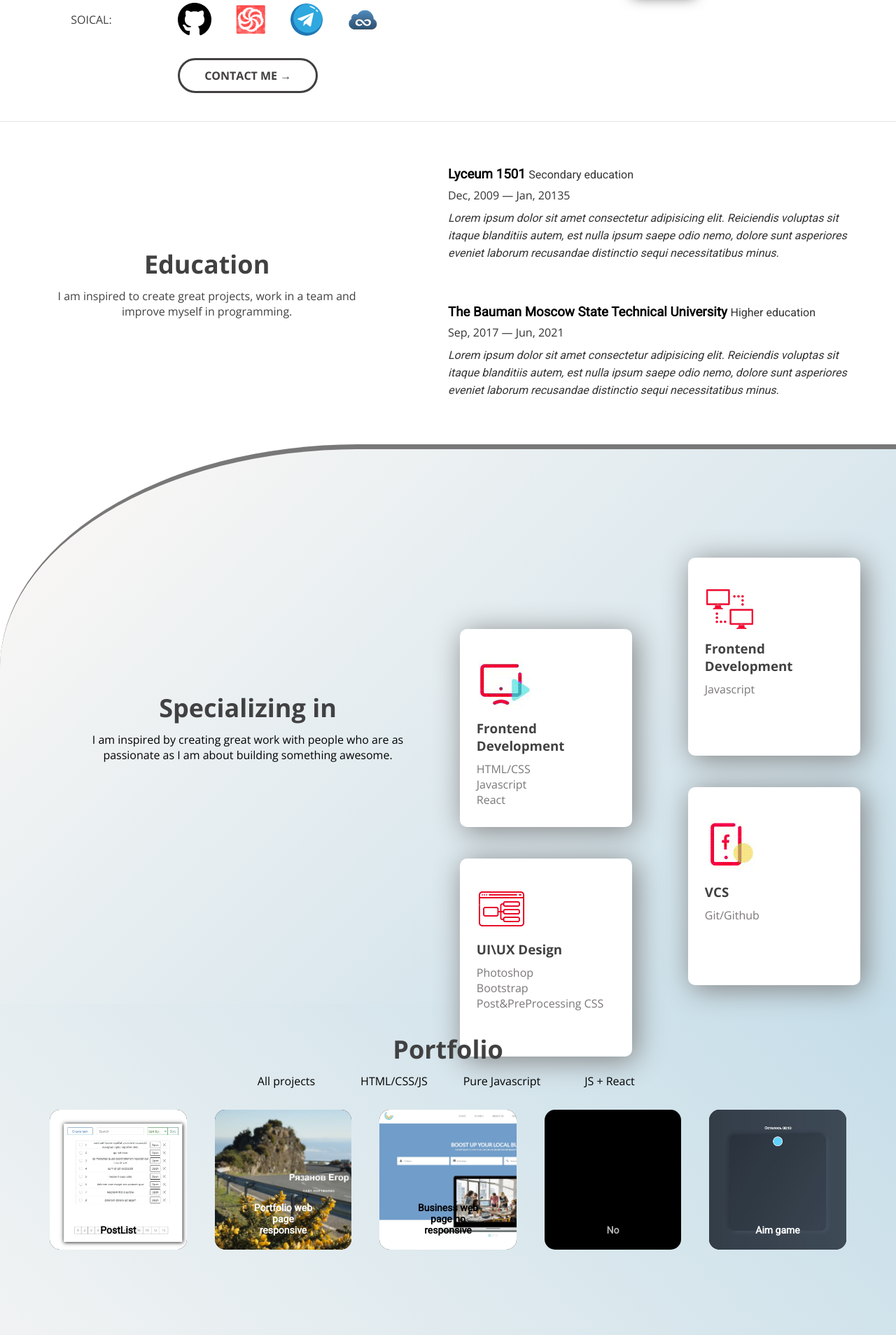
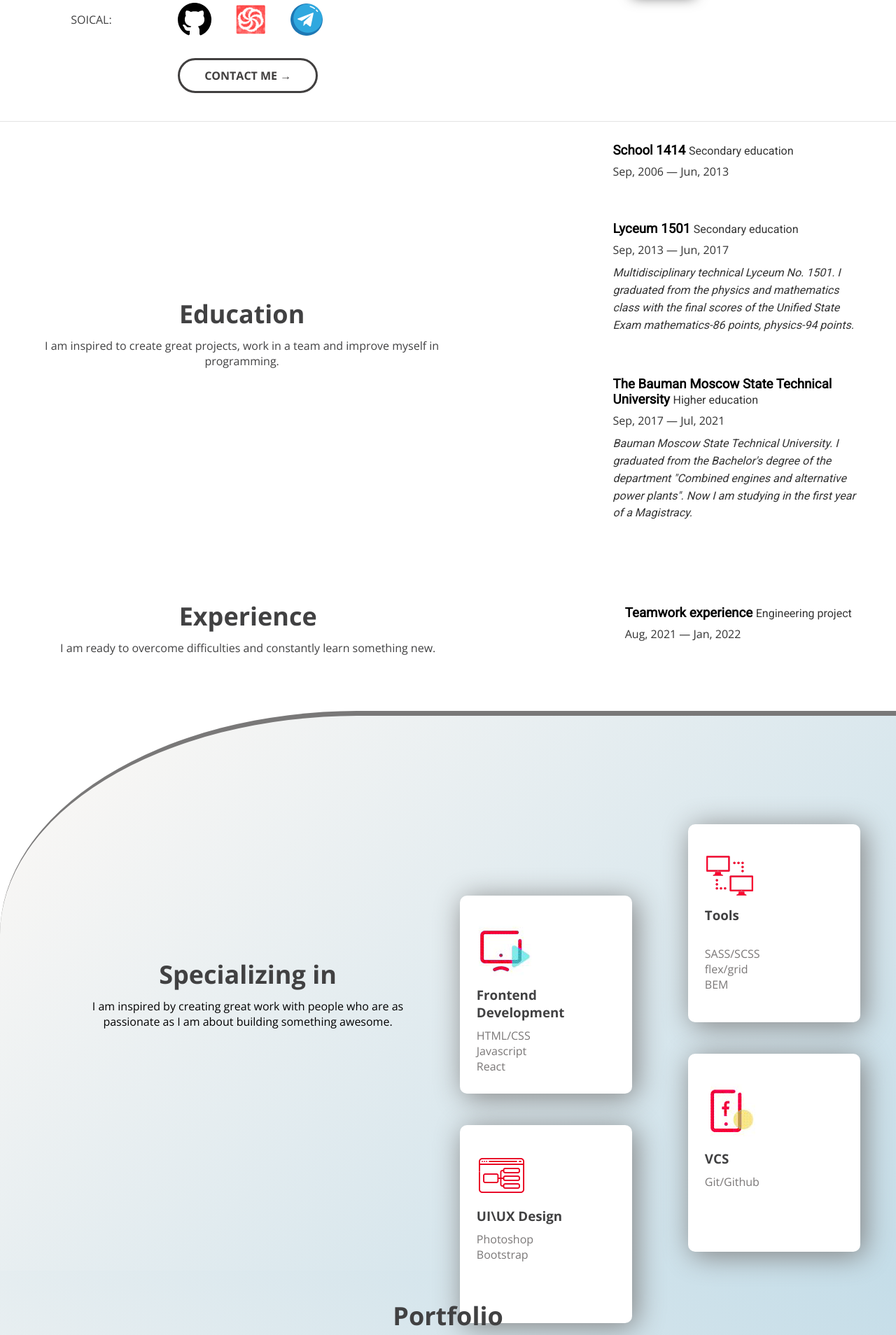
Before and after one commit to RyazanovE/Main-portfolio, a plain HTML site: page index.html in a window 1280 px wide. Shown: the part 329-2237 px from the top of the page at 70% size. Drawn offline with nearby package versions, Linux system fonts and the light colour scheme.

Commit message:
notebook c

```diff
--- a/index.html
+++ b/index.html
@@ -60,7 +60,7 @@
                        <a href="https://github.com/RyazanovE" target="_blank" style="background-image: url(./images/about-me/git.jpg);"></a>
                        <a href="https://www.codewars.com/users/tigrEK9" target="_blank" style="background-image: url(./images/about-me/codewars.png);"></a>
                        <a href="https://t.me/tigrEK9" target="_blank" style="background-image: url(./images/about-me/telegram.png);"></a>
-                       <a href="https://jsfiddle.net/user/tigrEK9/fiddles/" target="_blank" style="background-image: url(./images/about-me/jsfiddle.png);"></a>
+                       <!-- <a href="https://jsfiddle.net/user/tigrEK9/fiddles/" target="_blank" style="background-image: url(./images/about-me/jsfiddle.png);"></a> -->
                    </div>
                    <button id="contact-me-button" class="contact-me-button">contact me	&#8594</button>
                 </div>
@@ -72,7 +72,7 @@
     </section>
 
     <section id="education" class="education">
-        <div class="container">
+        <div style="min-height: 60vh" class="container">
             <div class="education-content">
                     <div class="education-text">
                         <h1>Education</h1>
@@ -82,19 +82,45 @@
             <div class="education-centers">
                 <div class="center">
                     <div>
+                        <h3>School 1414 <span>Secondary education</span></h3>
+                        <h4>Sep, 2006 — Jun, 2013</h4>
+
+                    </div>
+                    <div>
                         <h3>Lyceum 1501 <span>Secondary education</span></h3>
-                        <h4>Dec, 2009 — Jan, 20135</h4>
-                        <p>Lorem ipsum dolor sit amet consectetur adipisicing elit. Reiciendis voluptas sit itaque blanditiis autem, est nulla ipsum saepe odio nemo, dolore sunt asperiores eveniet laborum recusandae distinctio sequi necessitatibus minus.</p>
+                        <h4>Sep, 2013 — Jun, 2017</h4>
+                        <p>Multidisciplinary technical Lyceum No. 1501. I graduated from the physics and mathematics class with the final scores of the Unified State Exam mathematics-86 points, physics-94 points.</p>
                     </div>
                     <div>
                         <h3>The Bauman Moscow State Technical University <span>Higher education</span></h3>
-                        <h4>Sep, 2017 — Jun, 2021</h4>
-                        <p>Lorem ipsum dolor sit amet consectetur adipisicing elit. Reiciendis voluptas sit itaque blanditiis autem, est nulla ipsum saepe odio nemo, dolore sunt asperiores eveniet laborum recusandae distinctio sequi necessitatibus minus.</p>
+                        <h4>Sep, 2017 — Jul, 2021</h4>
+                        <p>Bauman Moscow State Technical University. I graduated from the Bachelor's degree of the department "Combined engines and alternative power plants". Now I am studying in the first year of a Magistracy.</p>
                     </div>
                 </div>
             </div>
             </div>
         </div>
+    </section>
+
+    <section class="experience">
+        <div style="min-height: 30vh" class="container">
+            <div class="education-content experience-content">
+                    <div class="education-text experience-text">
+                        <h1>Experience</h1>
+                        <p>I am ready to overcome difficulties and constantly learn something new.</p>
+                    </div>
+
+            </div>
+            <div class="education-centers">
+                <div class="center">
+                    <div>
+                        <h3>Teamwork experience <span>Engineering project</span></h3>
+                        <h4>Aug, 2021 — Jan, 2022</h4>
+                        <p></p>
+                    </div>
+            </div>
+    </div>
+            </div>
     </section>
 
     <section id="skills" class="skills">
@@ -115,15 +141,15 @@
                     <div class="card">
                         <img src="./images/skills/second.png" alt="computer">
                         <h3>UI\UX Design</h3>
-                        <p>Photoshop<br>Bootstrap<br>Post&PreProcessing CSS</p>
+                        <p>Photoshop<br>Bootstrap</p>
                     </div>
                 </div>
                 <div class="skill-column2">
                     <div class="card">
                         <img src="./images/skills/third.png" alt="computer">
-                        <h3 class="displayed-skill">Frontend Development</h3>
-                        <h3 class="hidden-skill">Frontend</h3>
-                        <p>Javascript</p>
+                        <h3 class="displayed-skill">Tools</h3>
+                        <h3 class="hidden-skill">Tools</h3>
+                        <p><br>SASS/SCSS<br>flex/grid<br>BEM</p>
                     </div>
                     <div class="card">
                         <img src="./images/skills/fourth.png" alt="computer">
@@ -149,7 +175,7 @@
             </div>
             <div class="container">
                     <a target="_blank" href="https://github.com/RyazanovE/React-Project-1-Itemlist.git" class="portfolio-card-parent React">
-                        <div id="ReactProject1" class="portfolio-card-child"><h2 style="color: black;">PostList</h2></div>
+                        <div id="ReactProject1" class="portfolio-card-child"><h2 style="color: black;">PostList + Login</h2></div>
                     </a>
                     <a target="_blank" href="https://htmlpreview.github.io/?https://github.com/RyazanovE/HTML-CSS-project1/blob/master/index.html" class="portfolio-card-parent HTML">
                         <div id="HTML1" class="portfolio-card-child"><h2 style="color: white;">Portfolio web page responsive</h2></div>
@@ -157,11 +183,11 @@
                     <a target="_blank" href="https://htmlpreview.github.io/?https://github.com/RyazanovE/HTML-CSS-project2/blob/master/index.html" class="portfolio-card-parent HTML">
                         <div id="HTML2" class="portfolio-card-child"><h2 style="color: rgb(0, 0, 0);">Business web page no responsive</h2></div>
                     </a>
-                    <a target="_blank" href=""  class="portfolio-card-parent JS">
-                        <div id="JSproject1" class="portfolio-card-child"><h2>No</h2></div>
+                    <a target="_blank" href=""  class="portfolio-card-parent React">
+                        <div id="ReactProject2" class="portfolio-card-child"><h2 style="color: rgb(0, 0, 0);">Simple form validation</h2></div>
                     </a>
                     <a target="_blank" href="https://htmlpreview.github.io/?https://github.com/RyazanovE/JSproect2-Aim/blob/master/index.html" class="portfolio-card-parent JS">
-                        <div id="JSproject2" class="portfolio-card-child"><h2 style="color: white;">Aim game</h2></div>
+                        <div id="JSproject1" class="portfolio-card-child"><h2 style="color: white;">Aim game</h2></div>
                     </a>
             </div>
         </div>
--- a/main.css
+++ b/main.css
@@ -217,10 +217,6 @@ header nav {
 
 /*////   section: education  //////*/
 
-.education {
-  height: 461px;
-}
-
 /*////   section: skills   //////*/
 
 .skills {
@@ -308,7 +304,7 @@ header nav {
 }
 
 .education-content {
-  width: 606px;
+  max-width: 606px;
 }
 
 .education-text {
@@ -330,7 +326,7 @@ header nav {
 .education-centers {
   max-width: 50%;
   height: 100%;
-  margin-left: auto;
+  padding-left: 20%;
   display: flex;
   justify-content: center;
   flex-direction: column;
@@ -367,6 +363,11 @@ header nav {
   font-style: italic;
   opacity: 0.8;
 }
+
+.experience-content {
+  flex:1;
+}
+
 
 .portfolio .container {
   justify-content: center;
@@ -464,11 +465,11 @@ header nav {
 }
 
 #JSproject1 {
-  background-image: url("./");
+  background-image: url("./images/about-me/my-photo2.jpg");
 }
 
-#JSproject2 {
-  background-image: url("./images/about-me/my-photo2.jpg");
+#ReactProject2 {
+  background-image: url("./images/about-me/my-photo7.JPG");
 }
 
 #ReactProject1 {
--- a/media.css
+++ b/media.css
@@ -4,9 +4,7 @@
         padding: 0 4%;
     }
 
-.education-centers {
-    margin-left: 100px;
-}
+
 
 }
 
@@ -79,17 +77,35 @@
 
 @media (max-width: 800px) {
 
+
+
     .education {
         height: auto;
     }
 
+    .experience .container {
+        height: auto;
+        flex-direction: column;
+        width: auto;
+        justify-content: center;
+
+    }
     .education .container {
         height: auto;
+        flex-direction: column;
+        width: auto;
+        justify-content: center;
+    }
+
+    .experience-content {
+        flex:0;
     }
 
     .education-centers {
         margin: auto;
         margin-left: 20px;
+        margin: 0;
+        padding: 0;
     }
 
     .skills .container {
@@ -242,9 +258,7 @@
         max-width: 100%;
     }
 
-    .education .container {
-       flex-direction: column;
-    }
+
 
     .skill-column2 {
         margin: 155px 0 0 20px;
```
Also changed, not shown: images/about-me/my-photo7.JPG (added).
